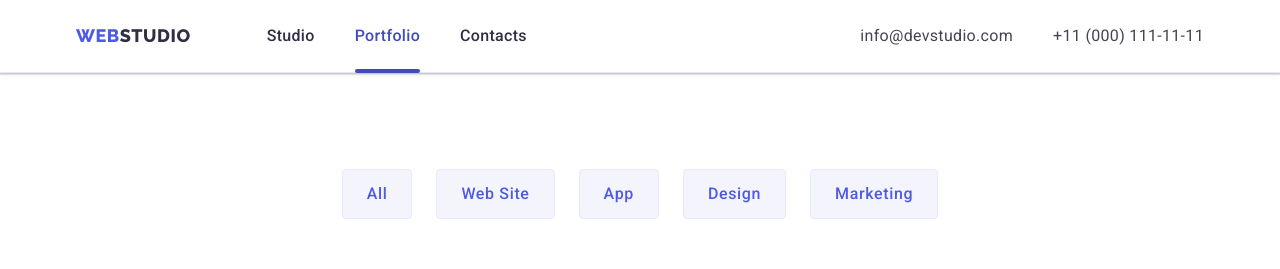
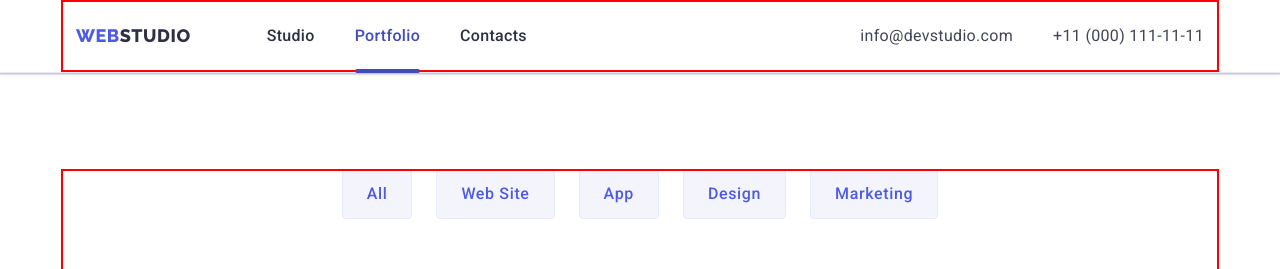
Before and after one commit to Yevhen-Illiushko/goit-markup-hw-06, a plain HTML site: page portfolio.html in a window 1280 px wide. Shown: the top 269 px of the page. Drawn offline with nearby package versions, Linux system fonts and the light colour scheme.

Commit message:
right done container

```diff
--- a/css/styles.css
+++ b/css/styles.css
@@ -30,9 +30,25 @@ body{font-family: "Roboto", sans-serif;
 }
 
 .container {
-    width: 1158px;
+    outline: 2px solid red;
+    outline-offset: -2px;
+    max-width: 396px;
+    min-width: 320px;
+    padding: 0 16px;
+    margin: 0 auto;
+}
+
+@media screen and (min-width: 768px) {
+.container {
+
+}
+}
+
+@media screen and (min-width: 1158px){
+.container {
+    max-width: 1158px;
     padding: 0 15px;
-    margin: 0 auto;
+    margin: 0 auto;}
 }
 
 .header {
@@ -65,7 +81,6 @@ margin: 0;}
 
 .link {text-decoration: none;}
 
-.current {}
 
 .address {
        margin-left: auto;}
```
Also changed, not shown: index.html (+6 -6 lines). Lines whose indentation alone changed are shown as unchanged.
